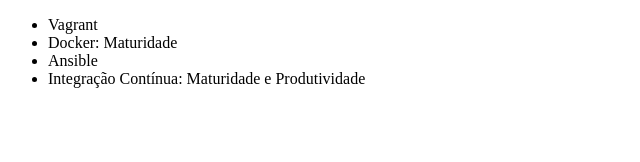
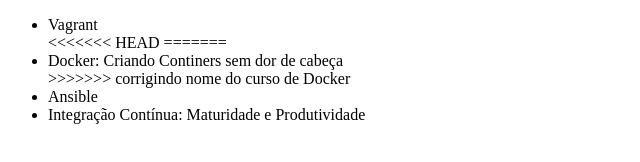
Before and after one commit to jocapa66/alura-git, a plain HTML site: page index.html in a window 1280 px wide. Shown: the whole page, without its empty margins (0-640 px from the left). Drawn offline with Linux system fonts and the light colour scheme.

Commit message:
corrigindo nome do curso de Docker

```diff
--- a/index.html
+++ b/index.html
@@ -7,7 +7,11 @@
 <body>
 	<ul>
 		<li>Vagrant</li>
-		<li>Docker: Maturidade</li>
+<<<<<<< HEAD
+
+=======
+		<li>Docker: Criando Continers sem dor de cabeça</li>
+>>>>>>> corrigindo nome do curso de Docker
 		<li>Ansible</li>
 		<li>Integração Contínua: Maturidade e Produtividade</li>
 	</ul>
```
